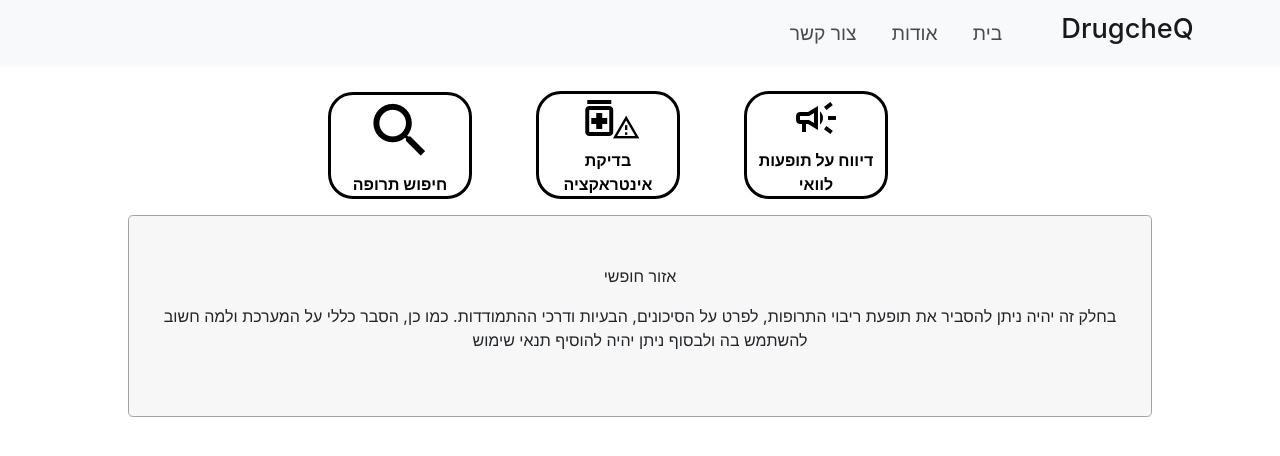
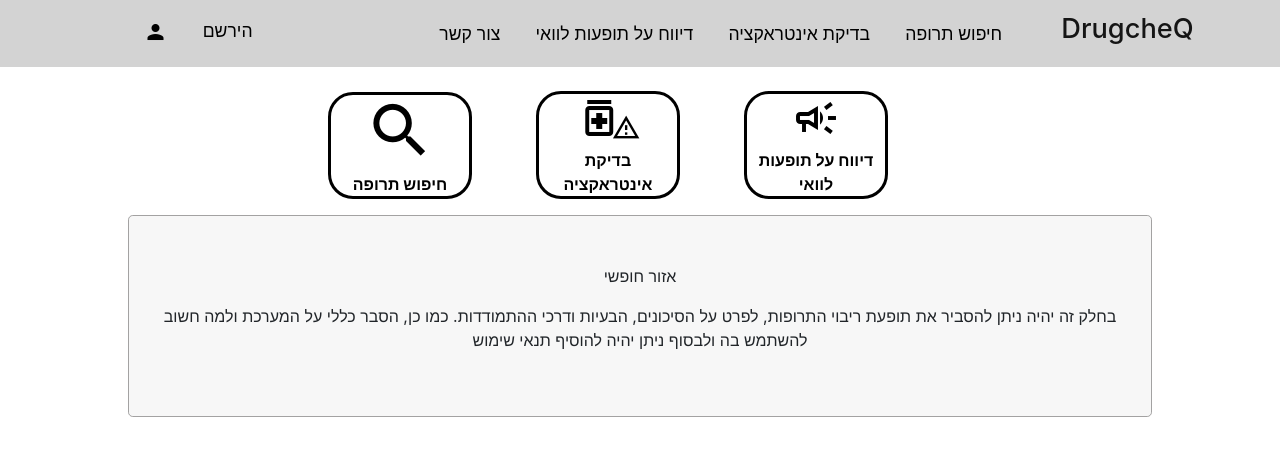
Before and after one commit to AmitLiberman/DrugcheQ-Preventing-Polypharmacy, a React app: page / in a window 1280 px wide. Shown: the top 456 px of the page. Built offline with nearby package versions, Linux system fonts and the light colour scheme.

Commit message:
re-design top nav bar, added sign-up and log-in

```diff
--- a/src/Constants/ActionNav.css
+++ b/src/Constants/ActionNav.css
@@ -24,9 +24,6 @@
     font-size: 3rem;
 }
 
-
-/*make search bigger ///*/
-
 .material-icons-outlined.search {
     font-size: 4.44rem;
 }
--- a/src/Constants/TopNav.css
+++ b/src/Constants/TopNav.css
@@ -18,11 +18,13 @@
 }
 
 .link-text {
-    color: #4B4A4A;
+    color: #000000;
+    font-size: 1.1rem;
+    font-family: Arial, Helvetica, sans-serif;
 }
 
 .link-text:hover {
-    color: #979595;
+    color: #858282;
 }
 
 .ml-auto.top-nav-content {
@@ -32,3 +34,24 @@
 .hamburger-nav {
     margin-right: 1.5em;
 }
+
+.nav-bar {
+    background-color: lightgrey;
+}
+
+.material-icons.log-in {
+    margin-top: 0.15em;
+    font-size: 1.5rem;
+    color: black;
+}
+
+.material-icons.log-in:hover {
+    color: #858282;
+}
+
+
+/*
+a.top-nav-link {
+    margin: 0px;
+    float: left;
+} */
--- a/src/Constants/TopNav.js
+++ b/src/Constants/TopNav.js
@@ -5,13 +5,7 @@
 const TopNav = (props) => {
   return (
     <div>
-      <Navbar
-        className="nav-bar"
-        collapseOnSelect
-        expand="lg"
-        bg="light"
-        variant="light"
-      >
+      <Navbar className="nav-bar" collapseOnSelect expand="lg">
         <Navbar.Toggle
           className="hamburger-nav"
           aria-controls="responsive-navbar-nav"
@@ -22,14 +16,25 @@
         </Navbar.Brand>
         <Navbar.Collapse id="responsive-navbar-nav">
           <Nav className="ml-auto top-nav-content">
-            <Nav.Link className="top-nav-link" href="/">
-              <span className="link-text">בית</span>
+            <Nav.Link className="top-nav-link" href="/drug-search">
+              <span className="link-text">חיפוש תרופה</span>
             </Nav.Link>
-            <Nav.Link className="top-nav-link" href="/about">
-              <span className="link-text">אודות</span>
+            <Nav.Link className="top-nav-link" href="/interaction-checker">
+              <span className="link-text">בדיקת אינטראקציה</span>
+            </Nav.Link>
+            <Nav.Link className="top-nav-link" href="/side-effect-report">
+              <span className="link-text">דיווח על תופעות לוואי</span>
             </Nav.Link>
             <Nav.Link className="top-nav-link" href="/connect">
               <span className="link-text">צור קשר</span>
+            </Nav.Link>
+          </Nav>
+          <Nav className="ml-auto top-nav-content">
+            <Nav.Link className="top-nav-link" href="/connect">
+              <span className="link-text  sign-up">הירשם</span>
+            </Nav.Link>
+            <Nav.Link className="top-nav-link" href="/connect">
+              <span className="material-icons log-in">person</span>
             </Nav.Link>
           </Nav>
         </Navbar.Collapse>
```
Also changed, not shown: 1 other file (tests, documents, lock files or other folders).
